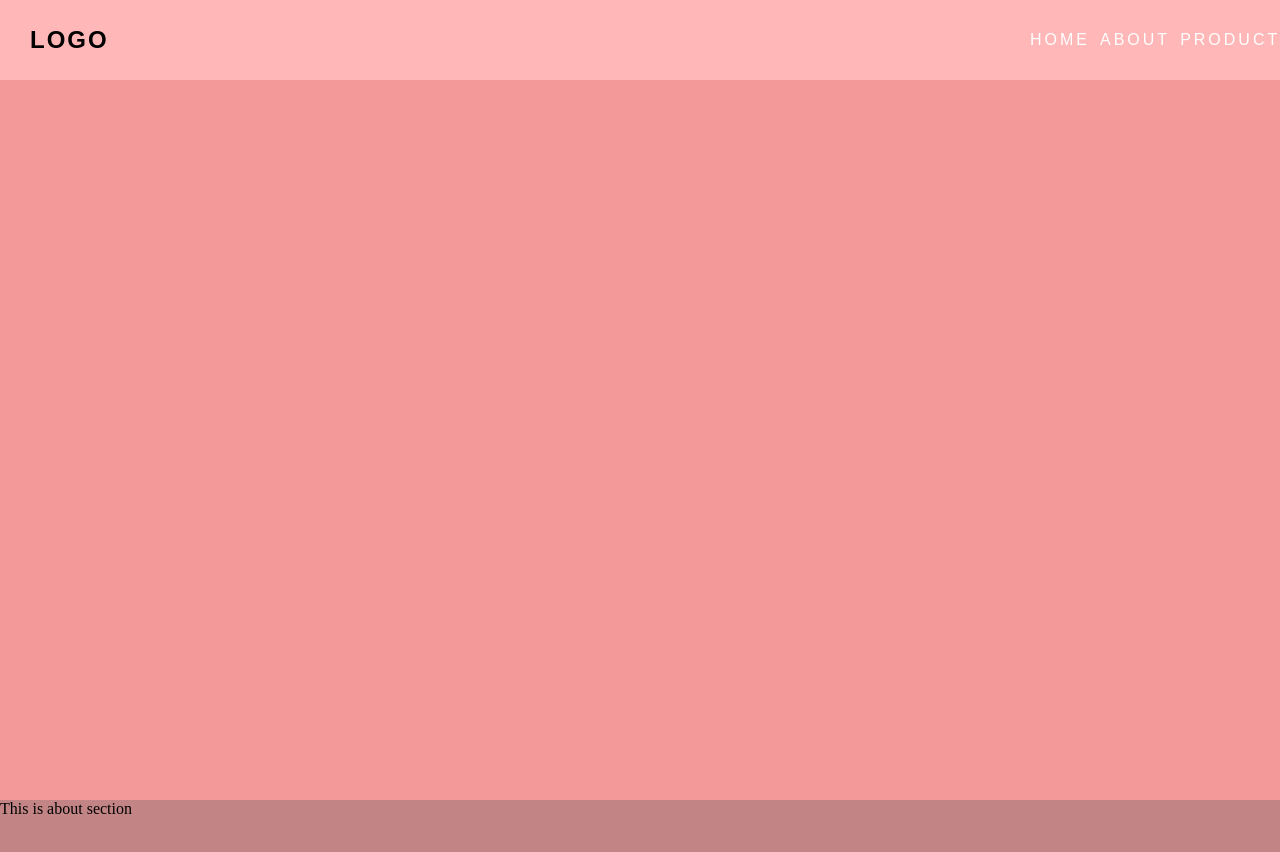
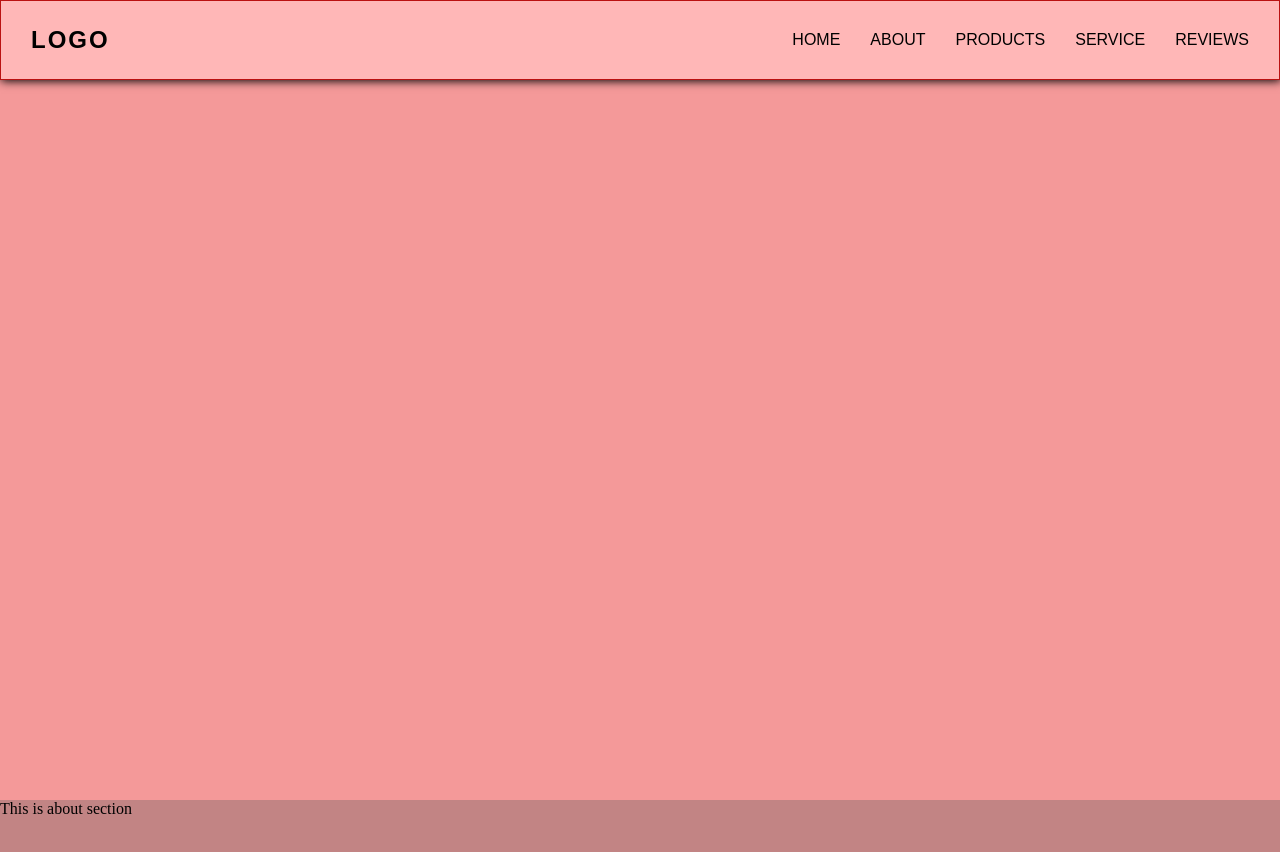
Before and after one commit to lanamae/Front-End-Practice, a plain HTML site: page RESPONSIVE WEBSITE/responsive.html in a window 1280 px wide. Shown: the top 852 px of the page. Drawn offline with Linux system fonts and the light colour scheme.

Commit message:
added the modify responsiveness

```diff
--- a/RESPONSIVE WEBSITE/desktop.css
+++ b/RESPONSIVE WEBSITE/desktop.css
@@ -1,27 +1,32 @@
 @media  (min-width: 1000px) {
     .navbar{
+        width: 100%;
         justify-content: space-between;
         align-items: center;
         position: fixed;
+        box-shadow: 1px 1px 9px #000;
+        border: #ba1111 1px solid;
     }
+
+
 
     .navbar .navlinks{
         width: auto;
         height: auto;
-
+        position: static;
         display: flex;
         flex-direction: row;
         justify-content: space-between;
         background: none;
         transition: none;
-        margin-right: auto;
+        margin-left: auto;
 
 
         padding: 30px 0px;
         list-style: none;
 
 
-        gap: 10px;
+        gap: 30px;
         /* margin-left: auto;/ */
         /* transition: margin-left 2s ease-in 50ms; */
     }
@@ -39,4 +44,9 @@
         transition: none;
     }
 
+    .navbar .navlinks li a{
+        letter-spacing: 0px;
+        color: #000;
+    }
+
 }
--- a/RESPONSIVE WEBSITE/style.css
+++ b/RESPONSIVE WEBSITE/style.css
@@ -26,6 +26,7 @@
     font-weight: 700;
     letter-spacing: 2px;
     place-self: center;
+
 
 }
 
```
